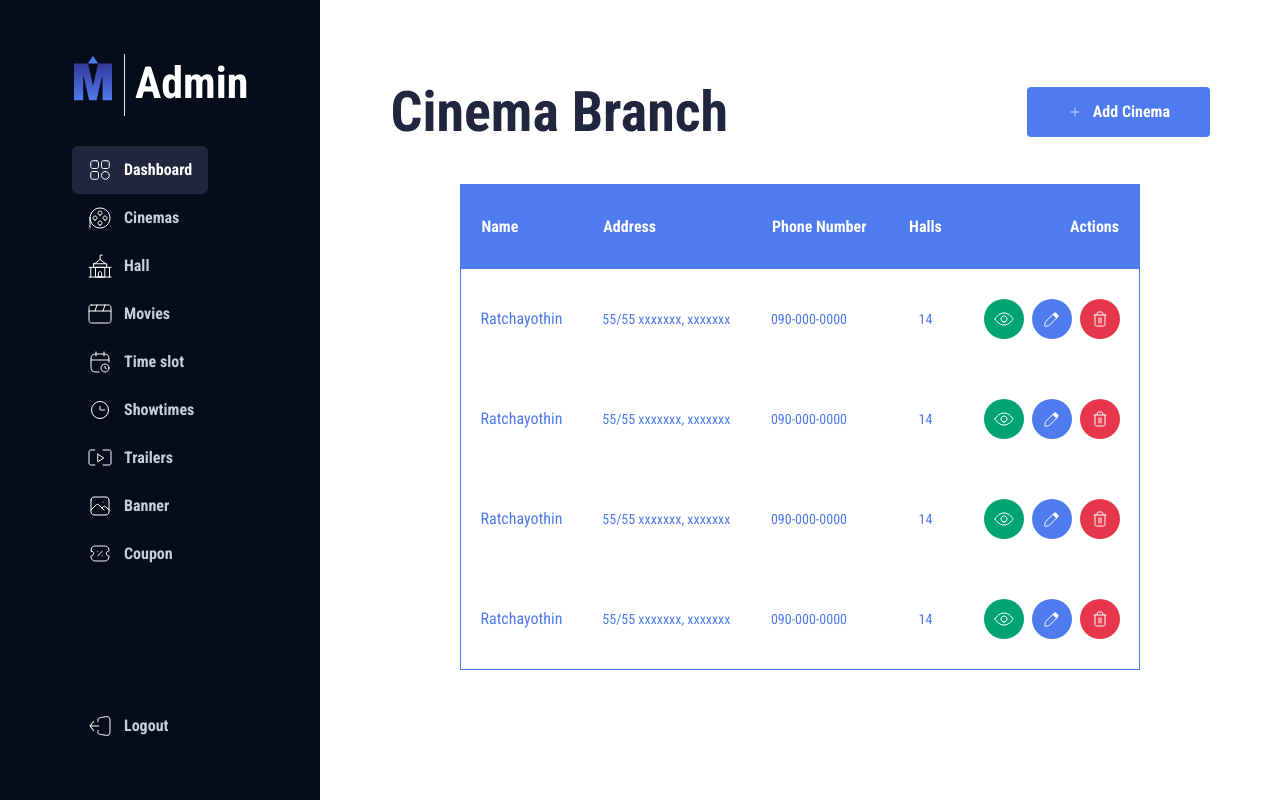
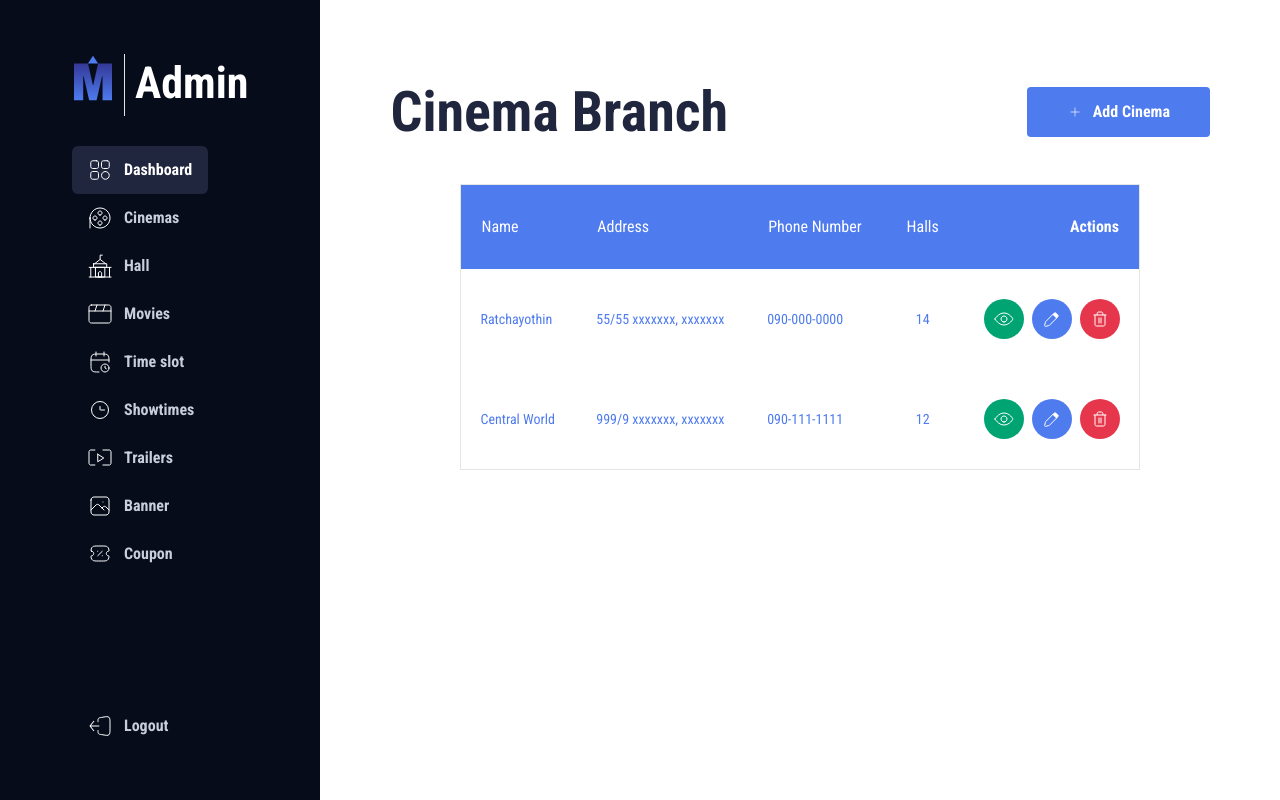
Before and after one commit to KrittidejDev/MinorCineplex, a Next.js app: page /admin/cinema in a window 1280 px wide. Built offline with nearby package versions, Linux system fonts and the light colour scheme; a web font is replaced by a local one.

Commit message:
refactor: restructure TableCard component to accept dynamic columns, actions, and data, enhancing reusability and flexibility

```diff
--- a/src/components/Cards/TableCard.tsx
+++ b/src/components/Cards/TableCard.tsx
@@ -4,128 +4,92 @@ import EditLight from "../Icons/EditLight"
 import Trash from "../Icons/Trash"
 import { Button } from "../ui/button"
 
-function createData(
-    name: string,
-    address: string,
-    phone: string,
-    halls: number,
-    actions: { onView: () => void, onEdit: () => void, onDelete: () => void }
-) {
-    return {
-        name,
-        address,
-        phone,
-        halls,
-        actions
-    }
+interface TableColumn{
+    key: string
+    label: string
+    align?: 'left' | 'center' | 'right'
+    width?: string
 }
 
+interface TableAction{
+    onView: () => void
+    onEdit: () => void
+    onDelete: () => void
+}
 
+interface TableCardProps {
+    columns: TableColumn[]
+    actions: TableAction[]
+    data: any[]
+}
 
-export default function TableCard() {
-    const cinemaList = [
-        createData(
-            "Ratchayothin",
-            "55/55 xxxxxxx, xxxxxxx",
-            "090-000-0000",
-            14,
-            {
-                onView: () => (""),
-                onEdit: () => (""),
-                onDelete: () => ("")
-            },
-
-        ),
-        createData(
-            "Ratchayothin",
-            "55/55 xxxxxxx, xxxxxxx",
-            "090-000-0000",
-            14,
-            {
-                onView: () => (""),
-                onEdit: () => (""),
-                onDelete: () => ("")
-            },
-
-        ),
-        createData(
-            "Ratchayothin",
-            "55/55 xxxxxxx, xxxxxxx",
-            "090-000-0000",
-            14,
-            {
-                onView: () => (""),
-                onEdit: () => (""),
-                onDelete: () => ("")
-            },
-
-        ),
-        createData(
-            "Ratchayothin",
-            "55/55 xxxxxxx, xxxxxxx",
-            "090-000-0000",
-            14,
-            {
-                onView: () => (""),
-                onEdit: () => (""),
-                onDelete: () => ("")
-            },
-
-        ),
-
-    ];
-
-    return (
-        <div className="flex flex-col gap-10">
+export default function TableCard({ columns, actions, data }: TableCardProps) {
+    return(
+        <div className="flax flex-col gap-10">
             <div className="mx-[70px]">
-                <table className="w-full border border-blue-bbee">
+                <table className="w-full border broder-blue-bbee">
                     <thead>
-                        <tr className="bg-blue-bbee ">
-                            <th className="text-white-wfff px-5 py-7.5 text-fm-16 font-bold text-left ">Name</th>
-                            <th className="text-white-wfff px-5 py-7.5 text-fm-16 font-bold text-left">Address</th>
-                            <th className="text-white-wfff px-5 py-7.5 text-fm-16 font-bold text-left">Phone Number</th>
-                            <th className="text-white-wfff px-5 py-7.5 text-fm-16 font-bold text-center">Halls</th>
-                            <th className="text-white-wfff px-5 py-7.5 text-fm-16 font-bold text-right">Actions</th>
+                        <tr className="bg-blue-bbee">
+                            {columns.map((columns,index)=>(
+                                <th
+                                key={index}
+                                className={`text-white-wfff text-fr-16 px-5 py-7.5 text-${columns.align || 'left'}`}
+                                style={{ width: columns.width }}
+                                >
+                                    {columns.label}
+                                </th>
+                            ))}
+                            {actions&&(
+                                <th className="text-white-wfff text-fm-16 font-bold px-5 py-7.5 text-right">Actions</th>
+                            )}
                         </tr>
                     </thead>
                     <tbody>
-                        {cinemaList.map((cinema, index) => (
+                    {data.map((row, index) => (
                             <tr key={index} className="px-17.5">
-                                <td className="text-blue-bbee px-4.75 py-7.5 text-fr-16  text-left">{cinema.name}</td>
-                                <td className="text-blue-bbee px-4.75 py-7.5 text-fr-14  text-left">{cinema.address}</td>
-                                <td className="text-blue-bbee px-4.75 py-7.5 text-fr-14  text-left">{cinema.phone}</td>
-                                <td className="text-blue-bbee px-4.75 py-7.5 text-fr-14  text-center">{cinema.halls}</td>
+                                {columns.map((column, colIndex) => (
+                                    <td
+                                        key={colIndex}
+                                        className={`text-blue-bbee px-4.75 py-7.5 text-fr-14 text-${column.align || 'left'}`}
+                                    >
+                                        {row[column.key]}
+                                    </td>
+                                ))}
+                                {actions && (
                                     <td className="text-blue-bbee px-4.75 py-7.5 text-right">
                                         <div className="flex justify-end gap-2">
                                             <button
                                                 className="p-2 bg-green-g372 hover:bg-gray-gedd rounded-full"
-                                            onClick={cinema.actions.onView}
+                                                onClick={actions[index]?.onView}
                                                 title="View Details"
                                             >
                                                 <Eye />
                                             </button>
                                             <button
                                                 className="p-2 bg-blue-bbee hover:bg-gray-gedd rounded-full"
-                                            onClick={cinema.actions.onEdit}
+                                                onClick={actions[index]?.onEdit}
                                                 title="Edit"
                                             >
                                                 <EditLight />
                                             </button>
                                             <button
                                                 className="p-2 bg-red-r64b hover:bg-gray-gedd rounded-full"
-                                            onClick={cinema.actions.onDelete}
+                                                onClick={actions[index]?.onDelete}
                                                 title="Delete"
                                             >
                                                 <Trash />
                                             </button>
                                         </div>
                                     </td>
+                                )}
                             </tr>
                         ))}
                     </tbody>
+
                 </table>
+
             </div>
+
         </div>
     )
-
 }
--- a/src/components/Widgets/AdminCinemaWidgets.tsx
+++ b/src/components/Widgets/AdminCinemaWidgets.tsx
@@ -6,6 +6,42 @@ import { useState } from "react"
 
 export default function AdminCinemaWidgets() {
     const [isShowCreateModal, setIsShowCreateModal] = useState(false)
+
+
+    const cinemaColumns = [
+        { key: 'name', label: 'Name', align: 'left' as const },
+        { key: 'address', label: 'Address', align: 'left' as const },
+        { key: 'phone', label: 'Phone Number', align: 'left' as const },
+        { key: 'halls', label: 'Halls', align: 'center' as const }
+
+    ]
+    const cinemaData = [
+        {
+            name: "Ratchayothin",
+            address: "55/55 xxxxxxx, xxxxxxx",
+            phone: "090-000-0000",
+            halls: 14,
+
+        },
+        {
+            name: "Central World",
+            address: "999/9 xxxxxxx, xxxxxxx",
+            phone: "090-111-1111",
+            halls: 12
+        }
+    ]
+    const cinemaActions = [
+        {
+            onView: () => console.log("View Cinema 1"),
+            onEdit: () => console.log("Edit Cinema 1"),
+            onDelete: () => console.log("Delete Cinema 1")
+        },
+        {
+            onView: () => console.log("View Cinema 2"),
+            onEdit: () => console.log("Edit Cinema 2"),
+            onDelete: () => console.log("Delete Cinema 2")
+        }
+    ]
 
     return (
         <div className="flex flex-col gap-10">
@@ -20,7 +56,11 @@ export default function AdminCinemaWidgets() {
                 </Button>
             </div>
             <div className="mx-[70px]">
-                <TableCard />
+                <TableCard
+                    columns={cinemaColumns}
+                    actions={cinemaActions}
+                    data={cinemaData}
+                />
             </div>
 
             {/* Create New Cinema Modal */}
```
Lines whose indentation alone changed are shown as unchanged.
